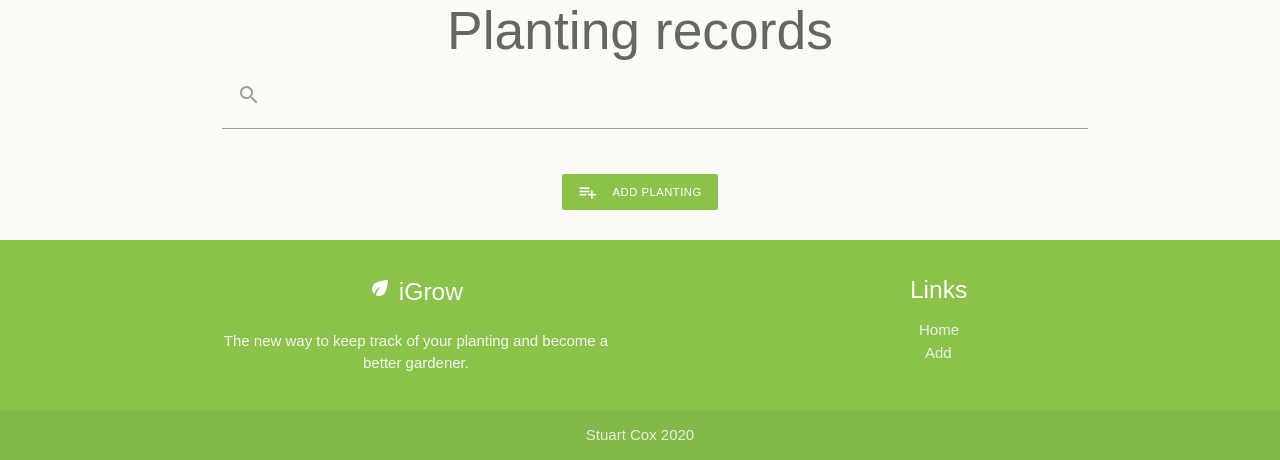
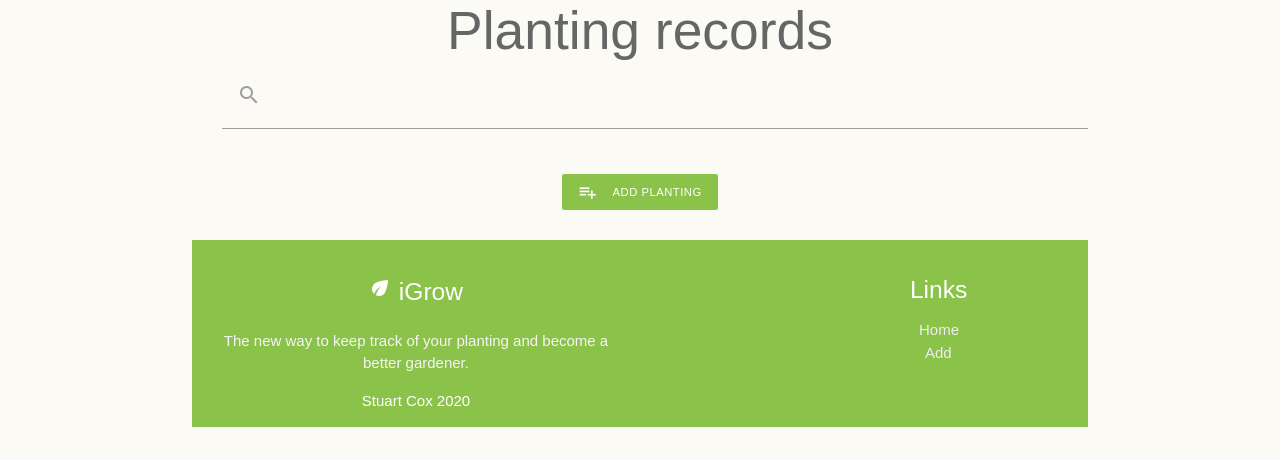
Before and after one commit to StuartCox3107/iGrow, a Flask app: page / in a window 1280 px wide. Shown: the part 1355-1815 px from the top of the page. After the commit the page ends 1782 px from the top, so only its background shows below. Run offline with Flask 2, Linux system fonts and the light colour scheme; data that the repository does not hold is empty; some libraries are stand-ins or nearby versions; some web fonts are replaced.

Commit message:
footer wrapped in container to give 70% width

```diff
--- a/templates/base.html
+++ b/templates/base.html
@@ -57,9 +57,8 @@
 
 
     {% block content %} {% endblock %}
-
+    <div class="container">
     <footer class="page-footer light-green">
-      <div class="container">
         <div class="row">
           <div class="col l6 s12">
           <a href="{{url_for('index')}}">
@@ -69,6 +68,7 @@
               The new way to keep track of your planting and become a better
               gardener.
             </p>
+            <p>Stuart Cox 2020</p>
           </div>
           <div class="col l4 offset-l2 s12">
             <h5 class="white-text">Links</h5>
@@ -79,12 +79,8 @@
           </div>
         </div>
       </div>
-      <div class="footer-copyright">
-        <div class="container">
-          Stuart Cox 2020
-        </div>
-      </div>
     </footer>
+    </div>
 
     <!--script sources-->
     <script src="https://code.jquery.com/jquery-3.5.1.min.js"
```
